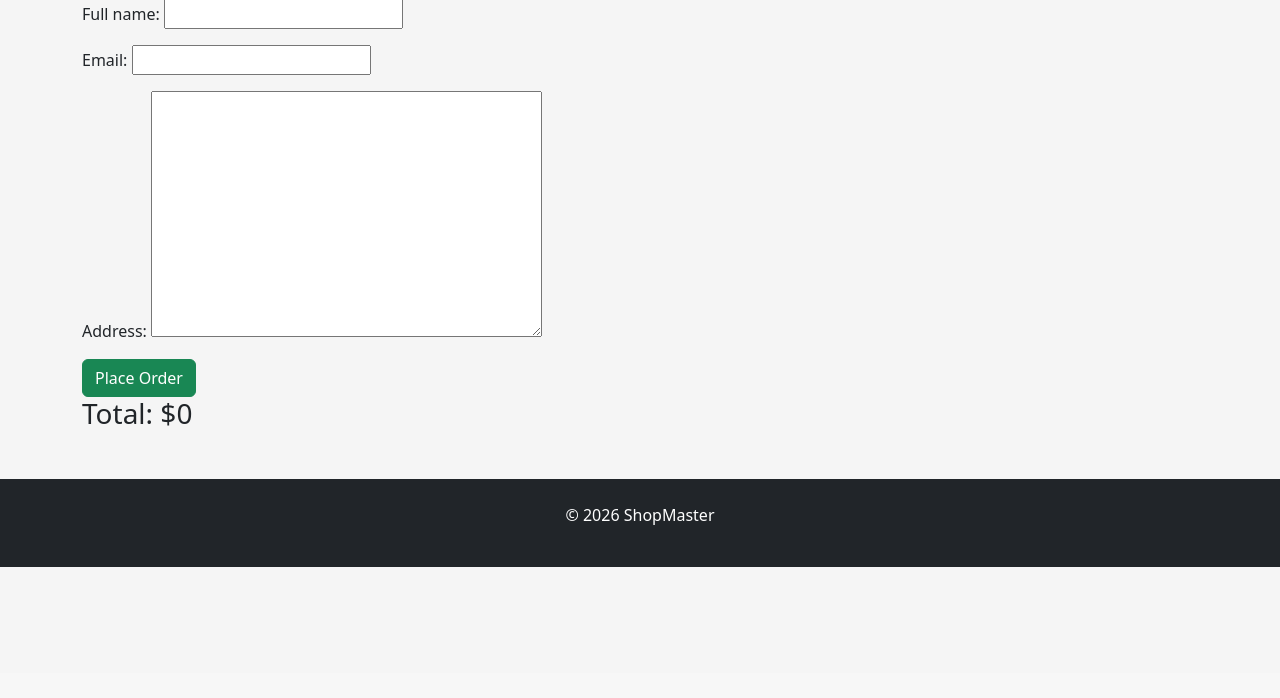
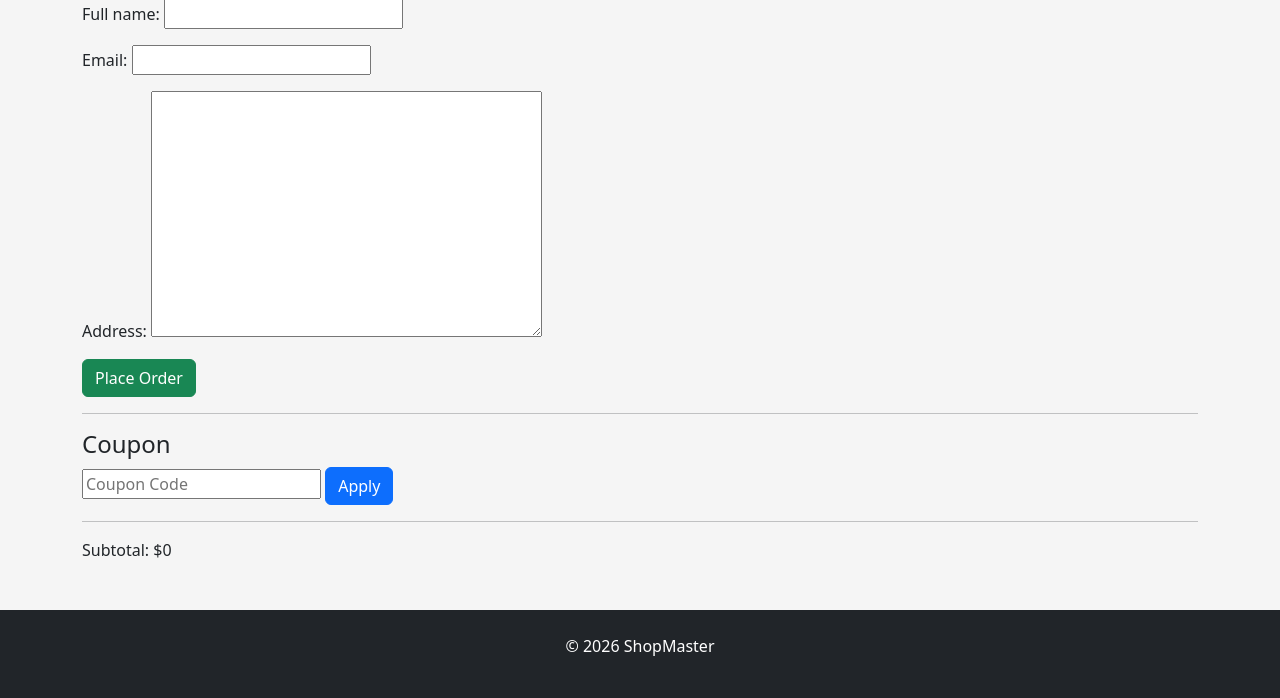
Before and after one commit to mojtabarezaeif/ShopMaster, a Django app: page /orders/checkout/ in a window 1280 px wide. Shown: the part 127-825 px from the top of the page. Before the commit the page ends 694 px from the top, so only its background shows below. Run offline with Django 5.2, Linux system fonts and the light colour scheme.

Commit message:
Add coupon system and order price calculation

```diff
--- a/cart/cart.py
+++ b/cart/cart.py
@@ -117,38 +117,26 @@ class Cart:
 
             self.save()
 
-    def get_discount(self):
+    def get_discount(self, coupon):
 
-        coupon_id = self.session.get("coupon_id")
+        if not coupon:
 
-        if coupon_id:
+            return 0
 
-            coupon = Coupon.objects.filter(
+        return (
 
-                id=coupon_id,
+            self.get_total_price()
 
-                active=True
+            *
 
-            ).first()
+            coupon.discount
 
-            if coupon:
+            / 100
 
-                return (
-
-                    self.get_total_price()
-
-                    *
-
-                    coupon.discount
-
-                    / 100
-
-                )
-
-        return 0
+        )
 
 
-    def get_final_price(self):
+    def get_final_price(self, coupon):
 
         return (
 
@@ -156,6 +144,6 @@ class Cart:
 
             -
 
-            self.get_discount()
+            self.get_discount(coupon)
 
         )
--- a/orders/forms.py
+++ b/orders/forms.py
@@ -19,9 +19,3 @@ class CouponApplyForm(forms.Form):
     code = forms.CharField(
         max_length=30
     )
-
-class CouponForm(forms.Form):
-
-    code = forms.CharField(
-        max_length=50
-    )
--- a/orders/templates/orders/checkout.html
+++ b/orders/templates/orders/checkout.html
@@ -26,11 +26,105 @@ Place Order
 
 </form>
 
+<hr>
 
-<h3>
-Total:
+<h4>
+
+Coupon
+
+</h4>
+
+<form
+method="POST"
+action="{% url 'apply_coupon' %}"
+>
+
+{% csrf_token %}
+
+<input
+type="text"
+name="code"
+placeholder="Coupon Code"
+>
+
+<button
+class="btn btn-primary"
+>
+
+Apply
+
+</button>
+
+</form>
+
+<hr>
+
+<p>
+
+Subtotal:
+
 ${{ cart.get_total_price }}
-</h3>
 
+</p>
+
+{% if coupon %}
+
+<p>
+
+Discount:
+
+{{ coupon.discount }}%
+
+</p>
+
+<p>
+
+Subtotal:
+
+${{ cart.get_total_price }}
+
+</p>
+
+{% if coupon %}
+
+<p>
+
+Coupon:
+
+{{ coupon.code }}
+
+</p>
+
+<p>
+
+Discount:
+
+{{ coupon.discount }}%
+
+</p>
+
+<p>
+
+Discount Amount:
+
+${{ discount }}
+
+</p>
+
+<p>
+
+<strong>
+
+Final Total:
+
+${{ final_price }}
+
+</strong>
+
+</p>
+
+{% endif %}
+
+{% endif %}
 
 {% endblock %}
--- a/orders/urls.py
+++ b/orders/urls.py
@@ -18,6 +18,6 @@ urlpatterns = [
     path(
         "apply-coupon/",
         views.apply_coupon,
-        name="apply_coupon",
+        name="apply_coupon"
     ),
 ]
--- a/orders/views.py
+++ b/orders/views.py
@@ -1,42 +1,78 @@
-from django.shortcuts import render
-
-# Create your views here.
-from django.shortcuts import redirect
-from .forms import OrderForm
-from .models import Order, OrderItem
-from cart.cart import Cart
+from django.shortcuts import render, redirect
 from django.contrib.auth.decorators import login_required
-from .models import Coupon
-from .forms import CouponApplyForm
 from django.utils import timezone
 from django.contrib import messages
+
+from .forms import OrderForm
+from .models import Order, OrderItem, Coupon
+from cart.cart import Cart
 
 
 def checkout(request):
 
     cart = Cart(request)
 
+    coupon = None
+
+    coupon_id = request.session.get("coupon_id")
+
+    if coupon_id:
+
+        try:
+
+            coupon = Coupon.objects.get(id=coupon_id)
+
+        except Coupon.DoesNotExist:
+
+            request.session["coupon_id"] = None
+
+    # ----------------------------
+    # محاسبه قیمت‌ها
+    # ----------------------------
+
+    subtotal = cart.get_total_price()
+
+    discount = 0
+
+    final_price = subtotal
+
+    if coupon:
+
+        discount = cart.get_discount(coupon)
+
+        final_price = cart.get_final_price(coupon)
+
+    # ----------------------------
 
     if request.method == "POST":
 
-
         form = OrderForm(request.POST)
-
 
         if form.is_valid():
 
+            order = Order.objects.create(
 
-            order = Order.objects.create(
                 user=request.user if request.user.is_authenticated else None,
+
                 full_name=form.cleaned_data["full_name"],
+
                 email=form.cleaned_data["email"],
+
                 address=form.cleaned_data["address"],
+
+                coupon=coupon,
+
+                subtotal=subtotal,
+
+                discount_amount=discount,
+
+                final_price=final_price,
+
             )
 
             request.session["order_id"] = order.id
 
             for item in cart:
-
 
                 OrderItem.objects.create(
 
@@ -50,17 +86,15 @@ def checkout(request):
 
                 )
 
-
             cart.clear()
 
+            request.session.pop("coupon_id", None)
 
             return redirect("payment_page")
-
 
     else:
 
         form = OrderForm()
-
 
     return render(
 
@@ -72,7 +106,15 @@ def checkout(request):
 
             "form": form,
 
-            "cart": cart
+            "cart": cart,
+
+            "coupon": coupon,
+
+            "discount": discount,
+
+            "subtotal": subtotal,
+
+            "final_price": final_price,
 
         }
 
@@ -83,15 +125,23 @@ def checkout(request):
 def my_orders(request):
 
     orders = Order.objects.filter(
+
         user=request.user
+
     ).order_by("-created_at")
 
     return render(
+
         request,
+
         "orders/my_orders.html",
+
         {
+
             "orders": orders
+
         }
+
     )
 
 
@@ -99,15 +149,13 @@ def apply_coupon(request):
 
     if request.method == "POST":
 
-        form = CouponApplyForm(request.POST)
+        code = request.POST.get("code")
 
-        if form.is_valid():
+        try:
 
-            code = form.cleaned_data["code"]
+            coupon = Coupon.objects.get(
 
-            coupon = Coupon.objects.filter(
-
-                code__iexact=code,
+                code=code,
 
                 active=True,
 
@@ -115,30 +163,28 @@ def apply_coupon(request):
 
                 valid_to__gte=timezone.now()
 
-            ).first()
+            )
 
-            if coupon:
+            request.session["coupon_id"] = coupon.id
 
-                request.session["coupon_id"] = coupon.id
+            messages.success(
 
-                messages.success(
+                request,
 
-                    request,
+                "Coupon applied successfully."
 
-                    "Coupon applied."
+            )
 
-                )
+        except Coupon.DoesNotExist:
 
-            else:
+            request.session["coupon_id"] = None
 
-                request.session["coupon_id"] = None
+            messages.error(
 
-                messages.error(
+                request,
 
-                    request,
+                "Invalid or expired coupon."
 
-                    "Invalid coupon."
+            )
 
-                )
-
-    return redirect("cart_detail")
+    return redirect("checkout")
```
Also changed, not shown: orders/models.py (+18 -10 lines), orders/templates/orders/my_orders.html (+14 -2 lines), orders/migrations/0008_order_discount_amount_order_final_price_and_more.py (added).
